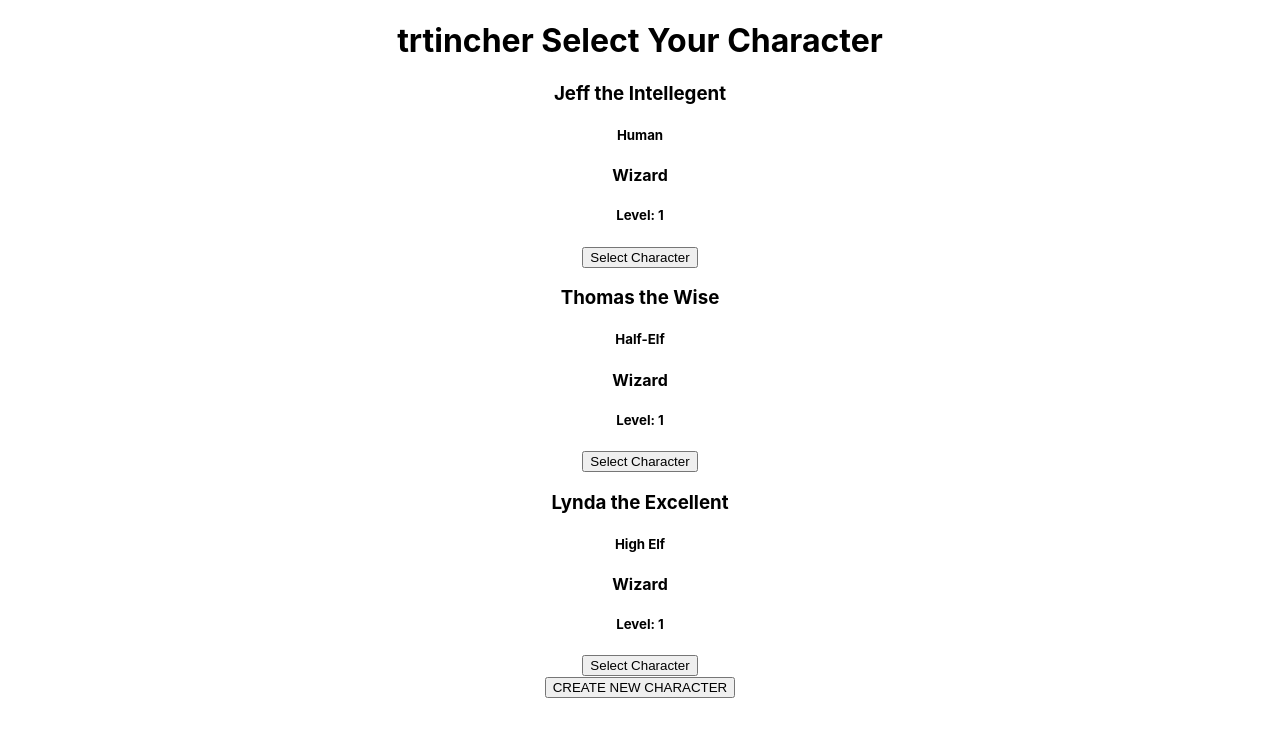
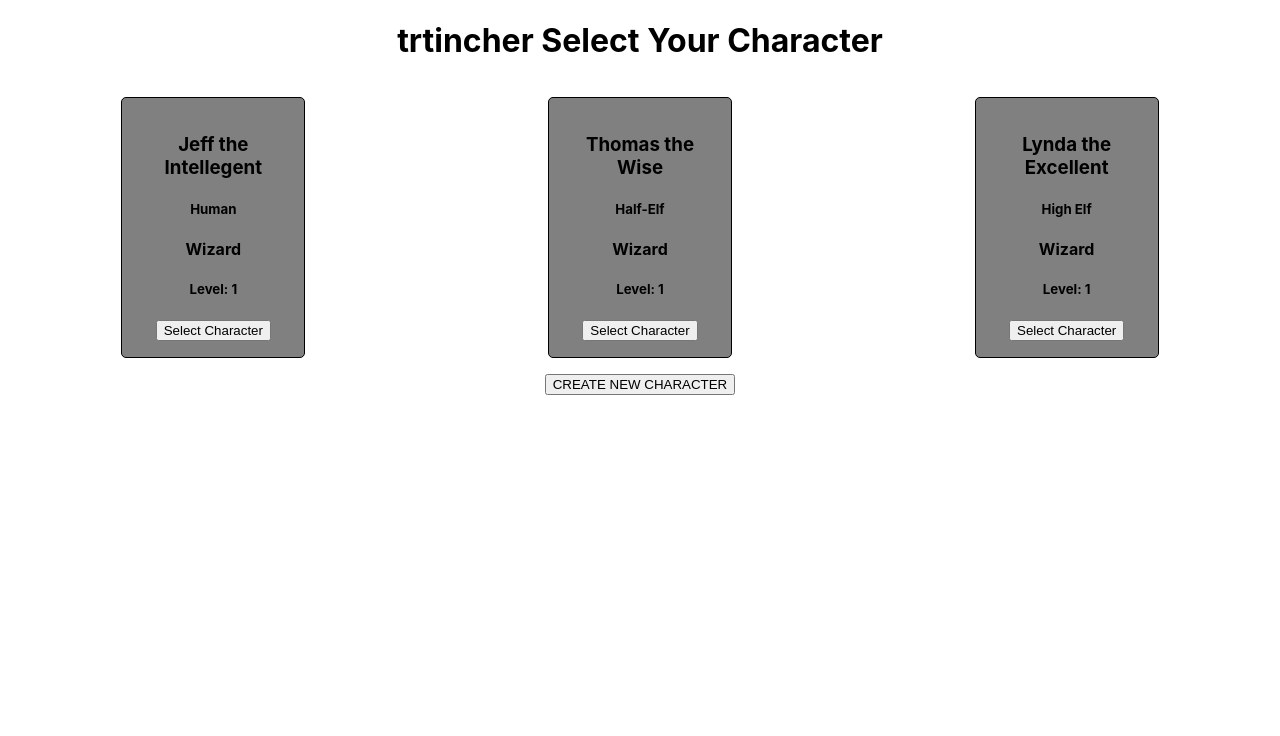
Before and after one commit to trtincher/Project4-Frontend, a React (Create React App) app in the folder familiar-app-client/: page /characters in a window 1280 px wide. Shown: the top 736 px of the page. Built offline with nearby package versions, Linux system fonts and the light colour scheme.

Commit message:
added DashBody/         DashFoot/         DashHead/ components

```diff
--- /dev/null
+++ b/familiar-app-client/src/Components/Card/Card.jsx
@@ -0,0 +1,13 @@
+import styled from 'styled-components';
+
+const Card = styled.div`
+	background: grey;
+	border: 1px solid black;
+	border-radius: 5px;
+	width: 150px;
+	hight: 300px;
+	margin: 15px auto;
+	padding: 1rem;
+`;
+
+export default Card;
--- /dev/null
+++ b/familiar-app-client/src/Components/Card/CardContainer.jsx
@@ -0,0 +1,8 @@
+import styled from 'styled-components';
+
+const CardContainer = styled.div`
+	display: flex;
+	flex-wrap: wrap;
+`;
+
+export default CardContainer;
--- a/familiar-app-client/src/Components/Characters/Characters.jsx
+++ b/familiar-app-client/src/Components/Characters/Characters.jsx
@@ -1,5 +1,7 @@
 import React, { useState, useContext } from 'react';
 import { DataContext } from '../../App';
+import Card from '../Card/Card';
+import CardContainer from '../Card/CardContainer';
 
 function Characters(props) {
 	const { activeUser, setActiveUser } = useContext(DataContext);
@@ -16,19 +18,19 @@ function Characters(props) {
 	const characters = activeUser[0].characters;
 
 	const characterMap = characters.map((character) => (
-		<div key={character.id}>
+		<Card key={character.id}>
 			<h3>{character.name}</h3>
 			<h5>{character.race}</h5>
 			<h4>{character.class}</h4>
 			<h5>{`Level: ${character.level}`}</h5>
 			<button onClick={() => handleCharacterClick(character)}>Select Character</button>
-		</div>
+		</Card>
 	));
 
 	return (
-		<div className="Characters">
+		<div>
 			<h1>{`${activeUser[0].name} Select Your Character`}</h1>
-			<div>{characterMap}</div>
+			<CardContainer className="Characters">{characterMap}</CardContainer>
 			<button>CREATE NEW CHARACTER</button>
 		</div>
 	);
--- /dev/null
+++ b/familiar-app-client/src/Components/Dashboard/DashBody/DashBody.jsx
@@ -0,0 +1,14 @@
+import React, { useState, useContext } from 'react';
+import { Link, Redirect } from 'react-router-dom';
+import apiURL from '../../../apiConfig';
+import axios from 'axios';
+
+function DashBody() {
+	return (
+		<div className="DashBody">
+			<h1>DashBody</h1>
+		</div>
+	);
+}
+
+export default DashBody;
--- /dev/null
+++ b/familiar-app-client/src/Components/Dashboard/DashFoot/DashFoot.jsx
@@ -0,0 +1,14 @@
+import React, { useState, useContext } from 'react';
+import { Link, Redirect } from 'react-router-dom';
+import apiURL from '../../../apiConfig';
+import axios from 'axios';
+
+function DashFoot() {
+	return (
+		<div className="DashFoot">
+			<h1>DashFoot</h1>
+		</div>
+	);
+}
+
+export default DashFoot;
--- /dev/null
+++ b/familiar-app-client/src/Components/Dashboard/DashHead/DashHead.jsx
@@ -0,0 +1,14 @@
+import React, { useState, useContext } from 'react';
+import { Link, Redirect } from 'react-router-dom';
+import apiURL from '../../../apiConfig';
+import axios from 'axios';
+
+function DashHead() {
+	return (
+		<div className="DashHead">
+			<h1>DashHead</h1>
+		</div>
+	);
+}
+
+export default DashHead;
--- a/familiar-app-client/src/Components/Dashboard/Dashboard.jsx
+++ b/familiar-app-client/src/Components/Dashboard/Dashboard.jsx
@@ -4,12 +4,19 @@ import apiURL from '../../apiConfig';
 import axios from 'axios';
 import { DataContext } from '../../App';
 
+import DashHead from './DashHead/DashHead';
+import DashBody from './DashBody/DashBody';
+import DashFoot from './DashFoot/DashFoot';
+
 function Dashboard() {
 	const { activeUser, setActiveUser } = useContext(DataContext);
+	const { activeCharacter, setActiveCharacter } = useContext(DataContext);
 
 	return (
 		<div className="Dashboard">
-			<h1>Dashboard</h1>
+			<DashHead character={activeCharacter} />
+			<DashBody character={activeCharacter} />
+			<DashFoot character={activeCharacter} />
 		</div>
 	);
 }
```
Also changed, not shown: familiar-app-client/package.json (+7 -11 lines), familiar-app-client/src/Components/Dashboard/DashBody/StyledBody.jsx (added), familiar-app-client/src/Components/Dashboard/DashFoot/StyledFoot.jsx (added), familiar-app-client/src/Components/Dashboard/DashHead/StyledHead.jsx (added), 1 other file (tests, documents, lock files or other folders).
